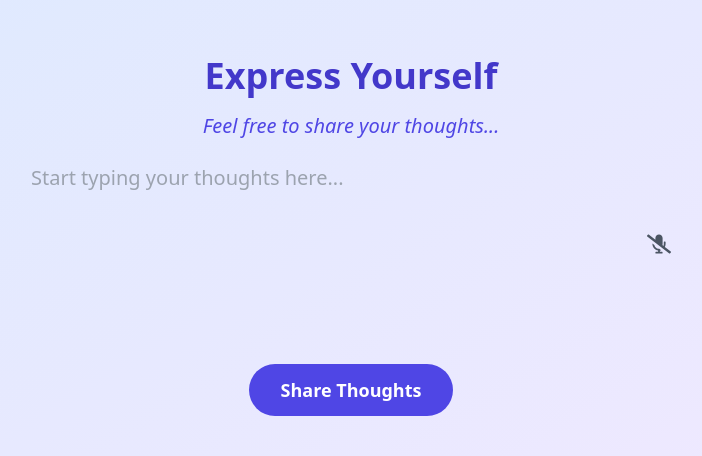
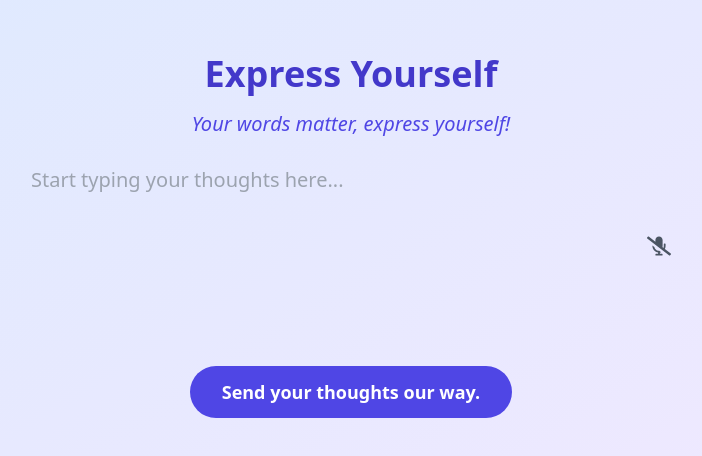
Before and after one commit to shreshthgoyal/zenfren, a Next.js app: page /express in a window 1280 px wide. Shown: the part 164-620 px from the top of the page, without its empty margins (289-991 px from the left). Built offline with nearby package versions, Linux system fonts and the light colour scheme; no server answers.

Commit message:
improved texts

```diff
--- a/components/ChatPage.js
+++ b/components/ChatPage.js
@@ -4,6 +4,7 @@ import MicButton from './MicButton';
 import { FaVolumeUp, FaVolumeMute } from 'react-icons/fa';
 import { HiDotsCircleHorizontal } from 'react-icons/hi';
 import { Button } from './ui/button';
+import { BsSend } from "react-icons/bs";
 import BreathingExercise from './BreathingExercise';
 import MeditationComponent from './MeditationComponent';
 import { Popover, PopoverContent, PopoverTrigger } from './ui/popover';
@@ -117,7 +118,7 @@ export default function ChatPage({
             <FaVolumeMute className="text-2xl" />
           )}
         </button>
-        <h1 className="text-3xl font-bold text-indigo-700 text-center flex-grow">Chat with AI</h1>
+        <h1 className="text-3xl font-bold text-indigo-700 text-center flex-grow">Find Your Zen</h1>
         <ActionPopover />
       </div>
       <div
@@ -191,10 +192,10 @@ export default function ChatPage({
         />
         <MicButton listening={listening} handleMicClick={handleMicClick} />
         <button
-          className="ml-4 px-8 py-4 bg-indigo-600 text-white text-lg font-semibold rounded-full hover:bg-indigo-700 transition duration-300 ease-in-out focus:outline-none"
+          className="ml-2 px-4 py-4 bg-indigo-600 text-white text-lg font-semibold rounded-full hover:bg-indigo-700 transition duration-300 ease-in-out focus:outline-none"
           onClick={() => handleSend(input)}
         >
-          Send
+          <BsSend />
         </button>
       </div>
     </motion.div>
--- a/components/ExpressPage.js
+++ b/components/ExpressPage.js
@@ -1,4 +1,4 @@
-import React, { useState } from 'react';
+import React, { useState, useEffect } from 'react';
 import { motion, AnimatePresence } from 'framer-motion';
 import { Alert, AlertDescription } from '@/components/ui/alert';
 import { Heart } from 'lucide-react';
@@ -18,6 +18,23 @@ export default function ExpressPage({
   setPhase
 }) {
   const [showAlert, setShowAlert] = useState(false);
+  const [currentTextIndex, setCurrentTextIndex] = useState(0);
+
+  const texts = [
+    "What's weighing on your mind today?",
+    "Your words matter, express yourself!",
+    "Go ahead,express yourself freely.",
+    "What’s on your mind? We’re listening.",
+    "Ready to share a story or vent a little?",
+  ];
+
+  useEffect(() => {
+    const textInterval = setInterval(() => {
+      setCurrentTextIndex((prevIndex) => (prevIndex + 1) % texts.length);
+    }, 4000); // Change text every 4 seconds
+
+    return () => clearInterval(textInterval); // Clean up interval on component unmount
+  }, [texts.length]);
 
   const handleExpressWithValidation = () => {
     if (input.trim() === '') {
@@ -48,9 +65,22 @@ export default function ExpressPage({
       <h1 className="text-4xl font-bold mb-4 text-indigo-700">
         Express Yourself
       </h1>
-      <p className="text-xl text-indigo-600 italic mb-2">
-        Feel free to share your thoughts...
-      </p>
+
+      <div className="h-8 mb-2">
+        <AnimatePresence mode='wait'>
+          <motion.p
+            key={currentTextIndex}
+            className="text-xl text-indigo-600 italic"
+            initial={{ opacity: 0, y: 10 }}
+            animate={{ opacity: 1, y: 0 }}
+            exit={{ opacity: 0, y: -10 }}
+            transition={{ duration: 0.5 }}
+          >
+            {texts[currentTextIndex]}
+          </motion.p>
+        </AnimatePresence>
+      </div>
+
       <div className="w-full flex justify-center items-center mb-6">
         <textarea
           className="w-full h-48 p-4 text-xl bg-transparent rounded-xl resize-none overflow-auto transition duration-300 ease-in-out focus:outline-none scrollbar"
@@ -60,12 +90,14 @@ export default function ExpressPage({
         />
         <MicButton listening={listening} handleMicClick={handleMicClick} />
       </div>
+
       <button
         className="px-8 py-3 bg-indigo-600 text-white text-lg font-semibold rounded-full hover:bg-indigo-700 transition duration-300 ease-in-out focus:outline-none"
         onClick={handleExpressWithValidation}
       >
-        Share Thoughts
+        Send your thoughts our way.
       </button>
+
       <AnimatePresence>
         {showAlert && (
           <motion.div
@@ -79,12 +111,13 @@ export default function ExpressPage({
             <Alert variant="default" className="bg-indigo-100 border-indigo-300">
               <Heart className="h-4 w-4 text-pink-500 mr-2" />
               <AlertDescription className="text-indigo-700">
-                We'd love to hear from you! Feel free to share any thoughts when you're ready.
+                We're always here to listen whenever you're ready to share.
               </AlertDescription>
             </Alert>
           </motion.div>
         )}
       </AnimatePresence>
+
       {!isLoadingQuote && quote && (
         <div className="w-full flex justify-center mt-6 pointer-events-none">
           <p
--- a/pages/index.js
+++ b/pages/index.js
@@ -74,14 +74,14 @@ export default function Home() {
           className="text-5xl md:text-6xl font-bold mb-6 leading-tight"
           variants={itemVariants}
         >
-          Welcome to <span className="text-[#7C3AED]">ZenFren</span>
+          Hey there! Welcome to <span className="text-[#7C3AED]">ZenFren</span>
         </motion.h1>
 
         <motion.p
           className="text-xl md:text-2xl mb-12 text-[#5A5A7D]"
           variants={itemVariants}
         >
-          Your companion on the journey to inner peace.
+          A warm hug for your soul.
         </motion.p>
 
         <motion.button
@@ -91,7 +91,7 @@ export default function Home() {
           whileHover={{ scale: 1.05 }}
           whileTap={{ scale: 0.95 }}
         >
-          Begin Your Journey
+          Take the first step.
         </motion.button>
 
         <motion.div
@@ -126,7 +126,7 @@ export default function Home() {
           className="mt-16 text-lg text-[#5A5A7D]"
           variants={itemVariants}
         >
-          Find balance in every moment with ZenFren.
+          Take a deep breath, you've got this. ZenFren is by your side.
         </motion.p>
       </motion.div>
     </div>
```
Also changed, not shown: pages/express.js (line endings or trailing spaces), 1 other file (tests, documents, lock files or other folders).
